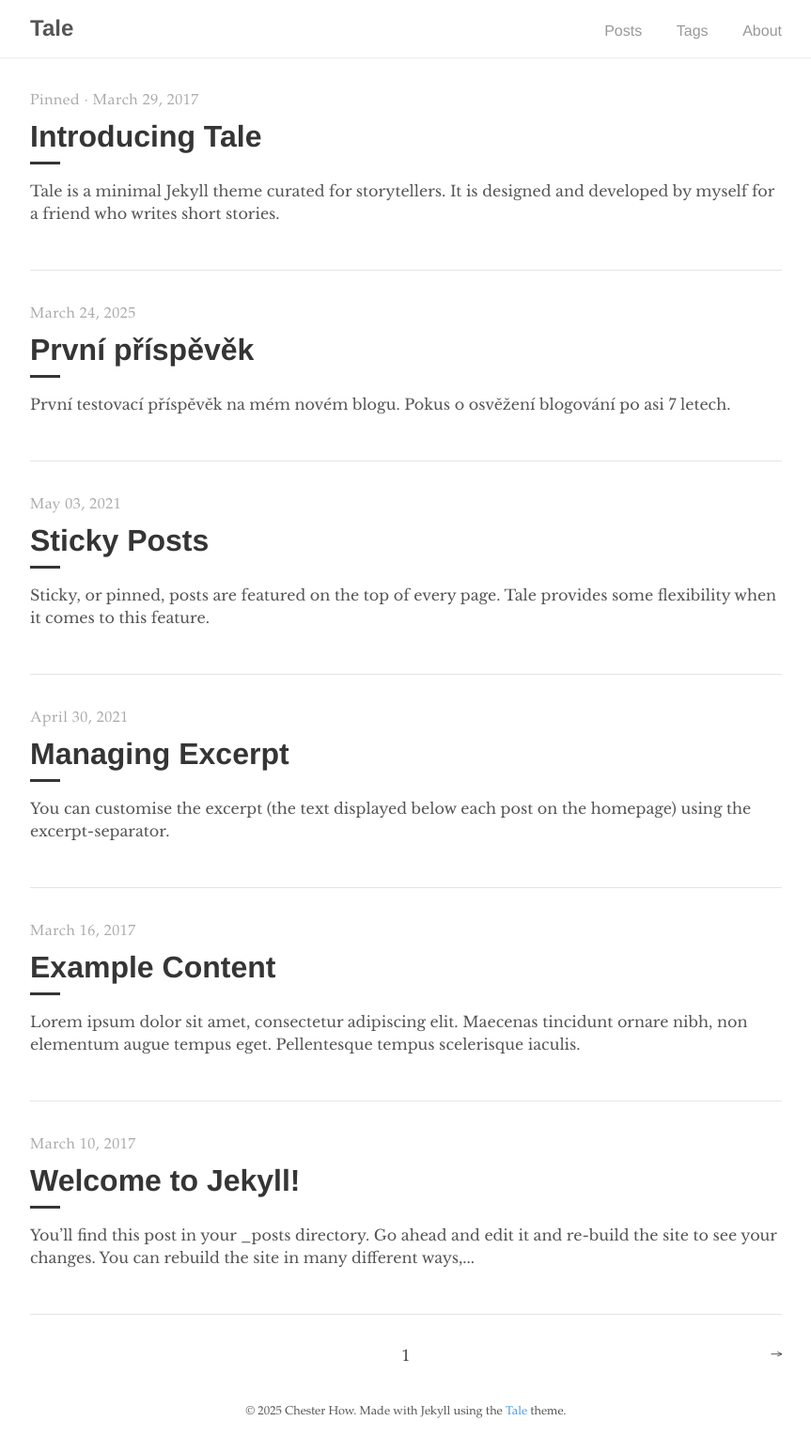
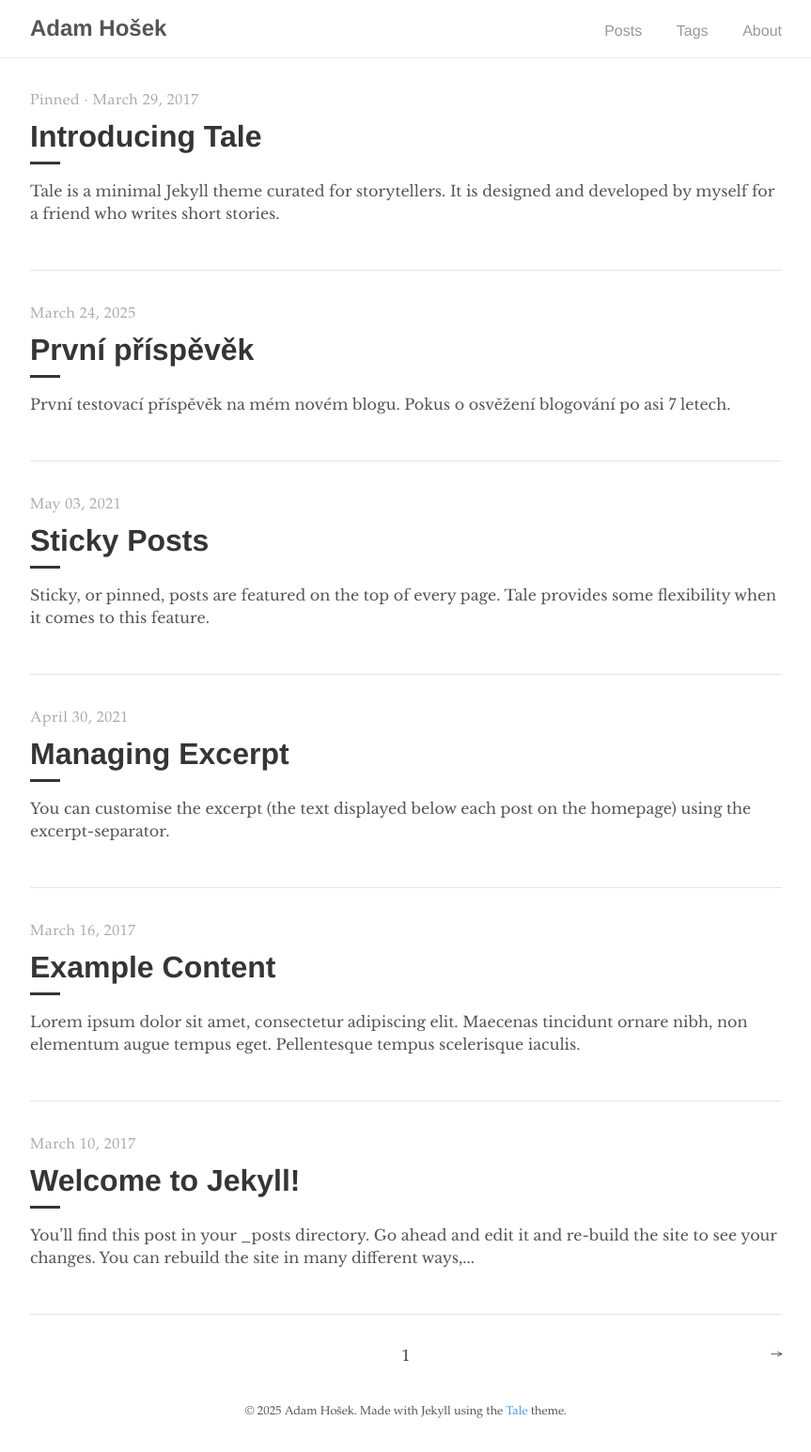
Before and after one commit to hosekadam/hosekadam.github.io, a Jekyll site: the page built from index.html, in a window 1280 px wide. Shown: the whole page at 94% size, without its empty margins (208-1071 px from the left). Built offline with Jekyll 4.4.1, drawn with Linux system fonts in a browser that asks for light colours; the list of posts is cut into pages by our own code.

Commit message:
small improvements

```diff
--- a/_config.yml
+++ b/_config.yml
@@ -1,16 +1,16 @@
 # Site settings
-title:          Tale
-description:    "Minimal Jekyll theme for storytellers"
-url:            "https://chesterhow.github.io"
+title:          Adam Hošek
+description:    "Adamův osobní blog"
+url:            "https://blog.hosekadam.eu"
 
 # Google Analytics
-google_analytics: UA—XXXXXXXX-X
+# google_analytics: UA—XXXXXXXX-X
 
 # Author
 author:
-  name:         Chester How
-  url:          https://chester.how
-  email:        chesterhow@gmail.com
+  name:         Adam Hošek
+  url:          https://blog.hosekadam.eu
+#  email:        unkown
 
 # Build settings
 markdown:       kramdown
@@ -26,7 +26,7 @@ sass:
 plugins:
   - jekyll-feed
   - jekyll-paginate
-  - jekyll-seo-tag
+  # - jekyll-seo-tag
   # - jemoji #Uncomment this to allow emoji in your post
 
 # Permalinks
--- a/_includes/analytics.html
+++ /dev/null
@@ -1,6 +0,0 @@
-<script>
-  window.ga=window.ga||function(){(ga.q=ga.q||[]).push(arguments)};ga.l=+new Date;
-  ga('create', '{{ site.google_analytics }}', 'auto');
-  ga('send', 'pageview');
-</script>
-<script async src='https://www.google-analytics.com/analytics.js'></script>
--- a/_includes/head.html
+++ b/_includes/head.html
@@ -16,8 +16,4 @@
   <!-- RSS -->
   {% feed_meta %}
 
-  <!-- Google Analytics-->
-  {% if site.google_analytics and jekyll.environment == 'production' %}
-  {% include analytics.html %}
-  {% endif %}
 </head>
```
